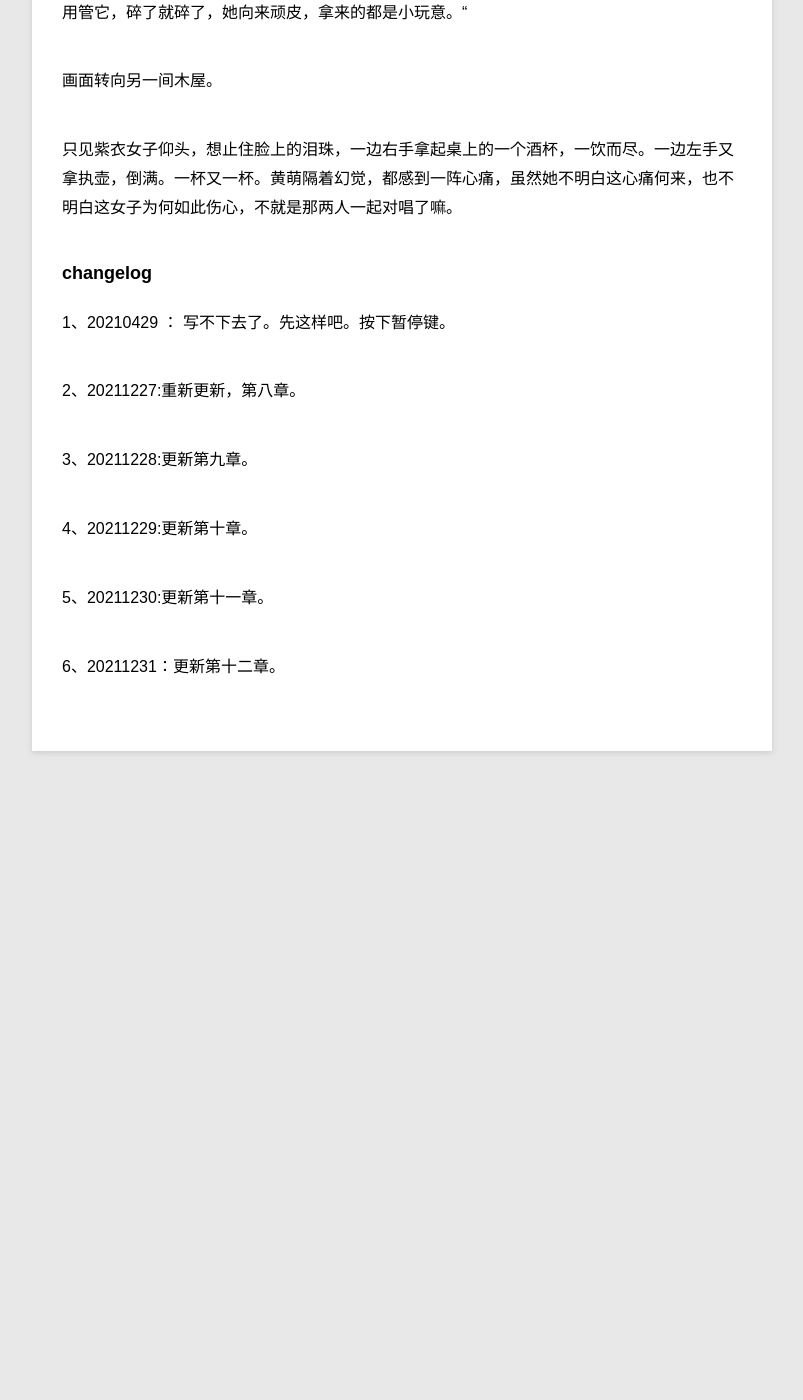
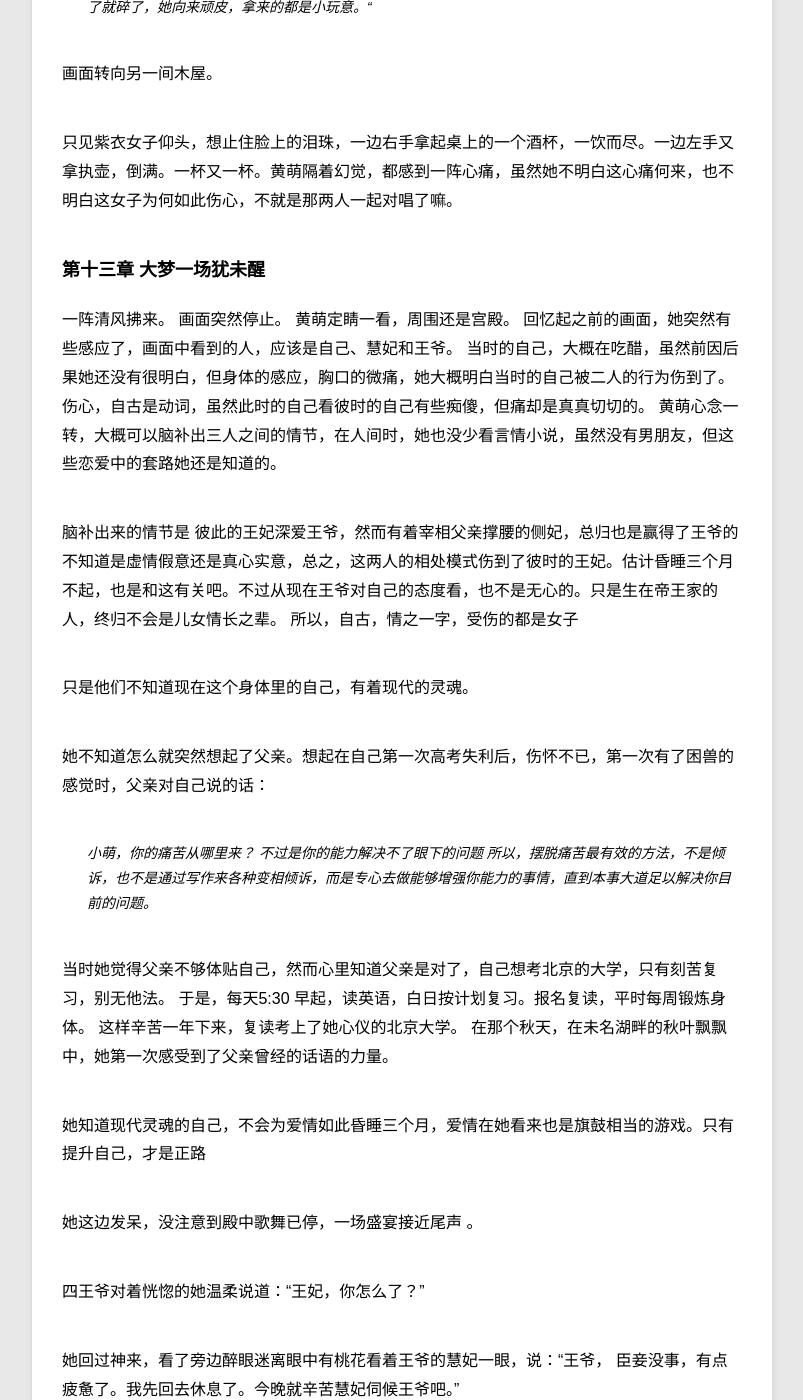
Before and after one commit to violettianjie/violettianjie.github.io, a Jekyll site: the page built from _posts/blog/2020-12-26-xiyu.md, in a window 1280 px wide and 1400 px high, scrolled down 21759 px. Shown: the whole window, without its empty margins (78-881 px from the left). Built offline with Jekyll 4.4.1, drawn with Linux system fonts in a browser that asks for light colours; before the commit the page ends 22590 px from its top, so only the background shows below that; some of the changed text lies outside the part shown.

Commit message:
Update 2020-12-26-xiyu.md

```diff
--- a/_posts/blog/2020-12-26-xiyu.md
+++ b/_posts/blog/2020-12-26-xiyu.md
@@ -474,12 +474,52 @@ category: blog
 宫中几乎没有人知道四王爷擅长吹笛， 紫衣女子也是新婚那晚曾听过一曲王爷吹的曲子，后来一直想让王爷再吹给自己听，王爷曾答应她过生日时吹给她听。但是没想到，今儿在王爷生日，她听到王爷和侧妃的唱和。一时间，紫衣女子，不知道说啥好，转头，夺门而出，没有去捡地上那个她准备了三个月的生日礼物。
 
 慧妃看着夺门而出的女子，眼神里闪烁着一丝得意的光芒，然后低头藏起眼神，说：”哎呀，地上这个王妃带来的玩具，怕是摔坏了吧。“ 随意，弯腰，去捡的样子。
-
+>
 ”不用。“ 一直没出声的王爷突然大喝一声，然后意识到什么，调低了声音说：” 一个小玩意，不用管它，碎了就碎了，她向来顽皮，拿来的都是小玩意。“
 
 画面转向另一间木屋。
 
 只见紫衣女子仰头，想止住脸上的泪珠，一边右手拿起桌上的一个酒杯，一饮而尽。一边左手又拿执壶，倒满。一杯又一杯。黄萌隔着幻觉，都感到一阵心痛，虽然她不明白这心痛何来，也不明白这女子为何如此伤心，不就是那两人一起对唱了嘛。
+
+
+### 第十三章 大梦一场犹未醒
+
+一阵清风拂来。
+画面突然停止。
+黄萌定睛一看，周围还是宫殿。 回忆起之前的画面，她突然有些感应了，画面中看到的人，应该是自己、慧妃和王爷。
+当时的自己，大概在吃醋，虽然前因后果她还没有很明白，但身体的感应，胸口的微痛，她大概明白当时的自己被二人的行为伤到了。伤心，自古是动词，虽然此时的自己看彼时的自己有些痴傻，但痛却是真真切切的。
+黄萌心念一转，大概可以脑补出三人之间的情节，在人间时，她也没少看言情小说，虽然没有男朋友，但这些恋爱中的套路她还是知道的。
+
+脑补出来的情节是 彼此的王妃深爱王爷，然而有着宰相父亲撑腰的侧妃，总归也是赢得了王爷的不知道是虚情假意还是真心实意，总之，这两人的相处模式伤到了彼时的王妃。估计昏睡三个月不起，也是和这有关吧。不过从现在王爷对自己的态度看，也不是无心的。只是生在帝王家的人，终归不会是儿女情长之辈。 所以，自古，情之一字，受伤的都是女子
+
+只是他们不知道现在这个身体里的自己，有着现代的灵魂。
+
+她不知道怎么就突然想起了父亲。想起在自己第一次高考失利后，伤怀不已，第一次有了困兽的感觉时，父亲对自己说的话：
+> 小萌，你的痛苦从哪里来？ 不过是你的能力解决不了眼下的问题 所以，摆脱痛苦最有效的方法，不是倾诉，也不是通过写作来各种变相倾诉，而是专心去做能够增强你能力的事情，直到本事大道足以解决你目前的问题。
+
+当时她觉得父亲不够体贴自己，然而心里知道父亲是对了，自己想考北京的大学，只有刻苦复习，别无他法。
+于是，每天5:30 早起，读英语，白日按计划复习。报名复读，平时每周锻炼身体。 这样辛苦一年下来，复读考上了她心仪的北京大学。 在那个秋天，在未名湖畔的秋叶飘飘中，她第一次感受到了父亲曾经的话语的力量。
+
+她知道现代灵魂的自己，不会为爱情如此昏睡三个月，爱情在她看来也是旗鼓相当的游戏。只有提升自己，才是正路
+
+她这边发呆，没注意到殿中歌舞已停，一场盛宴接近尾声 。
+
+四王爷对着恍惚的她温柔说道：“王妃，你怎么了？”
+
+她回过神来，看了旁边醉眼迷离眼中有桃花看着王爷的慧妃一眼，说：“王爷， 臣妾没事，有点疲惫了。我先回去休息了。今晚就辛苦慧妃伺候王爷吧。”
+
+听到此言，王爷眼睛一瞪转而恢复平静。 守岁跨年，按古制，王爷应该和正妃一起度过。 往年因为这，王妃和侧妃多次闹过不愉快。 没想到如今， 王妃这么大度，王爷却有些不习惯。
+
+旁边的慧妃闻言，一脸喜色 。
+
+王妃没有多看二人，转头就走。呆在一旁的喜儿突然回过神来，快步跟上。
+
+旁边，六王爷一直静静的看着这边厢，没有说话，直到看到王妃转身，他嘴角露出一丝笑容。
+
+梦王妃回到房间，按了按头，这一晚上的，吃没吃好，倒是有些疲惫了，不知道是不是因为自己的神识去了过去，看到了三人过去相处的旧事。 她叫喜儿伺候，宽衣，早早休息了。对这旧时的跨年，她也没有太多的兴趣，只想好好睡一觉。
+
+现在的她，对于人间的自己、梦朝的自己、天界的自己，三个身份有些迷茫，不知道该如何是好，如何才能回到自己在京城平常的读书生活。
+
 
 
 ### changelog
@@ -495,3 +535,5 @@ category: blog
 5、20211230:更新第十一章。
 
 6、20211231：更新第十二章。
+
+7、20220109：更新第十三章。
```
